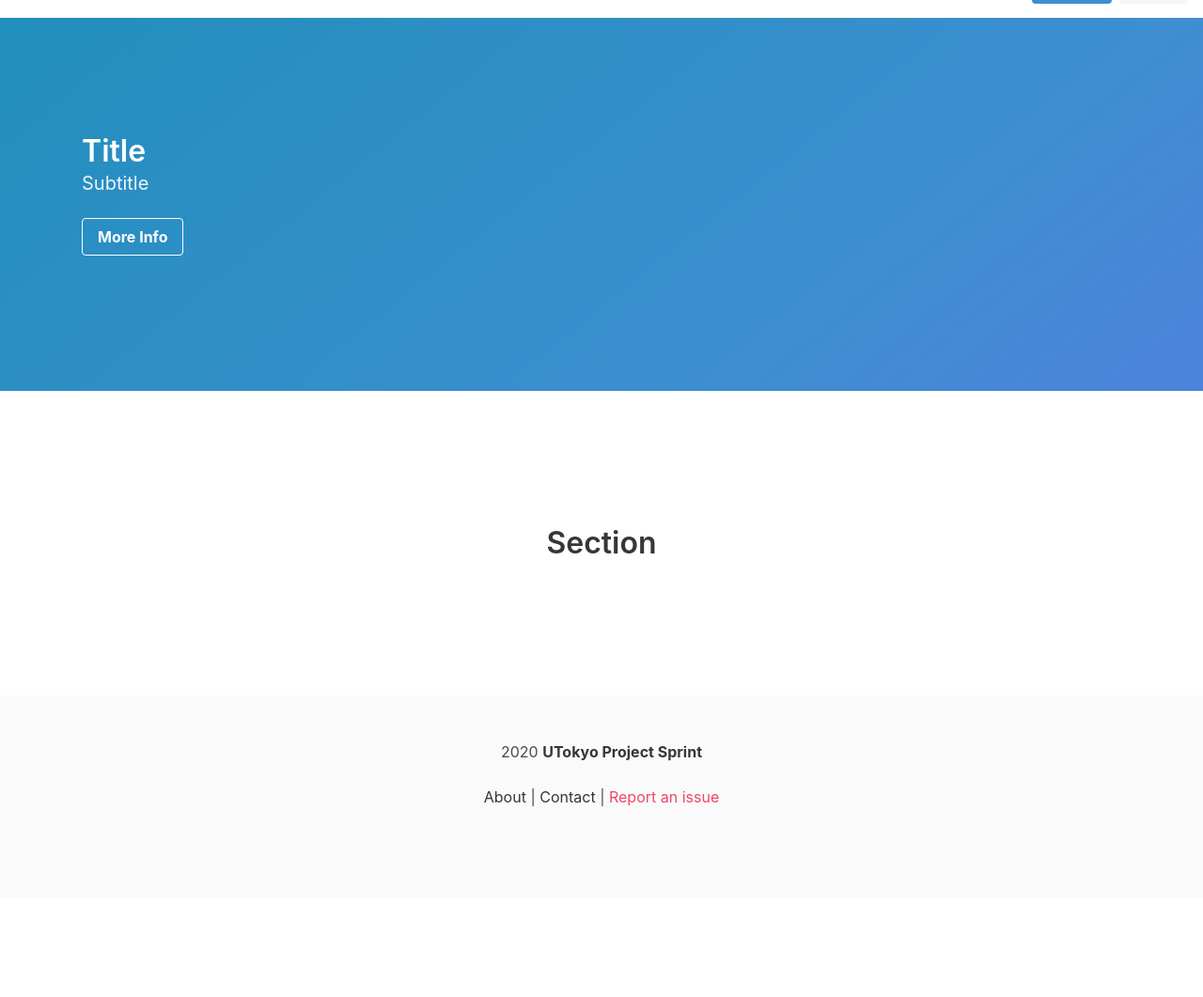
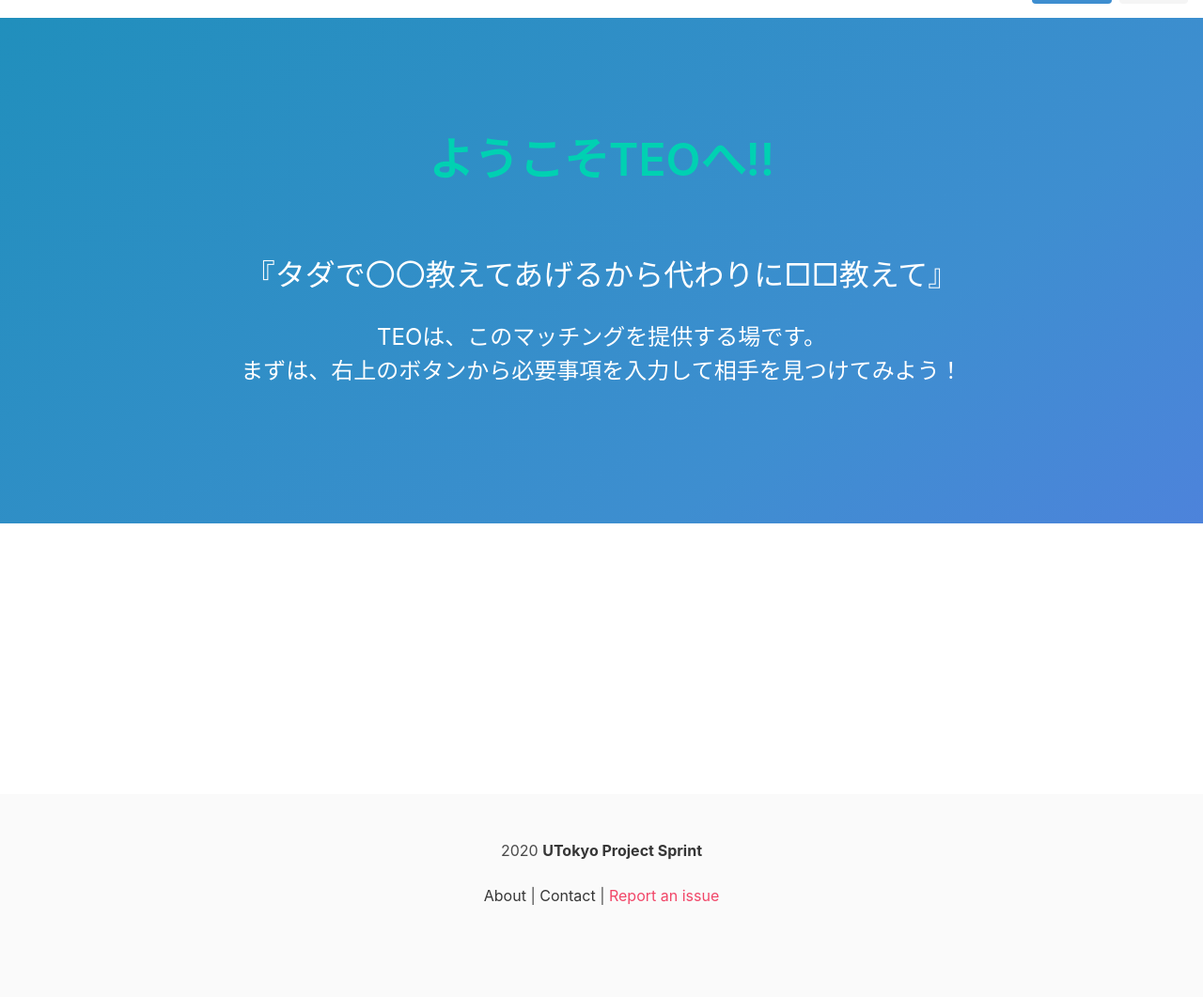
Before and after one commit to holeguma/Teo, a Django app: page / in a window 1280 px wide. Shown: the part 51-1112 px from the top of the page at 94% size. Before the commit the page ends 909 px from the top, so only its background shows below. Run offline with Django 3.2, Linux system fonts and the light colour scheme; some libraries are stand-ins or nearby versions.

Commit message:
Update top.html

```diff
--- a/cms/templates/cms/top.html
+++ b/cms/templates/cms/top.html
@@ -3,16 +3,26 @@
 {% block title %}Home | {% endblock %}
 
 {% block hero %}
+
 <section class="hero is-medium is-info is-bold">
     <div class="hero-body">
         <div class="container">
-            <h1 class="title">Title</h1>
-            <h2 class="subtitle">Subtitle</h2>
-            <a href="#">
-                <button class="button is-info is-inverted is-outlined">
-                    <strong>More Info</strong>
-                </button>
-            </a>
+            <div class="has-text-centered">
+            <h1 class="title is-size-1 has-text-primary">ようこそTEOへ!!</h1>
+            <br>
+            <br>
+
+            <p class="is-size-3">
+                『タダで〇〇教えてあげるから代わりに□□教えて』<br>
+            </p>
+            <br>
+            <p class ="is-size-4">
+                TEOは、このマッチングを提供する場です。<br>
+                まずは、右上のボタンから必要事項を入力して相手を見つけてみよう！<br>
+
+            </p>
+
+             </div>
         </div>
     </div>
 </section>
@@ -22,7 +32,9 @@
 <section class="section is-medium">
     <div class="container">
         <div class="has-text-centered">
-            <h1 class="title">Section</h1>
+            <p class="is-size-4">
+
+            </p>
         </div>
     </div>
 </section>
```
